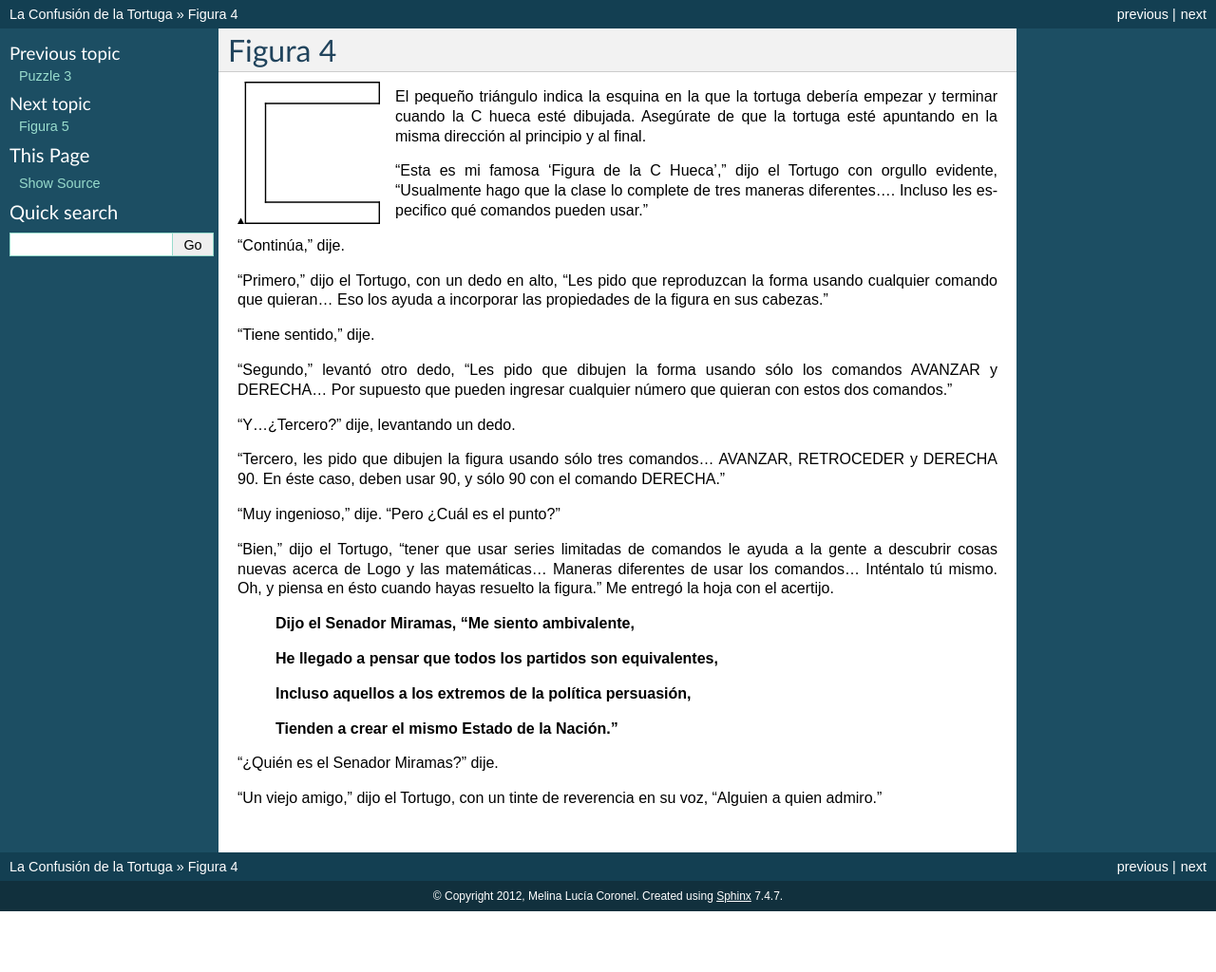
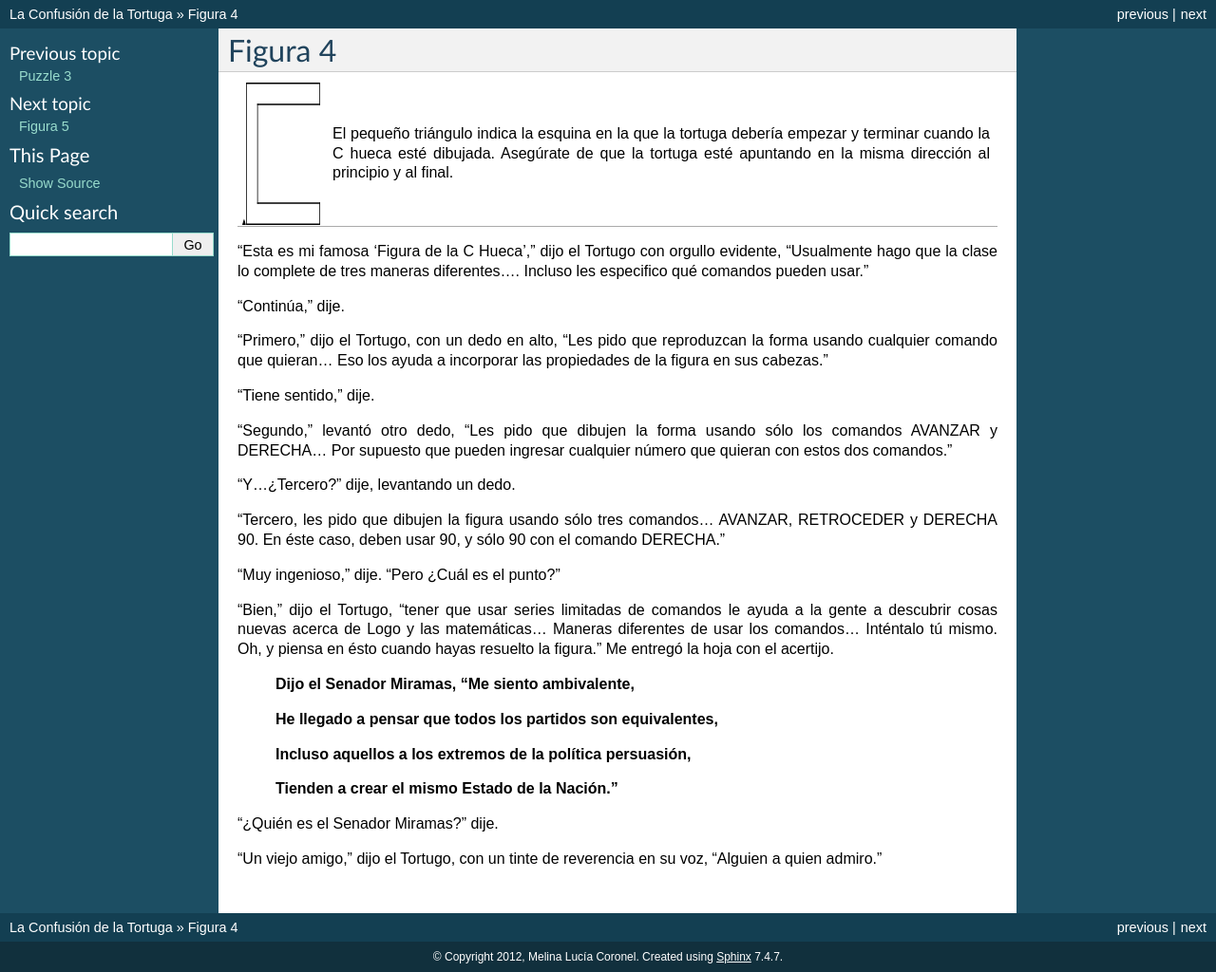
Before and after one commit to humitos/turtle-confusion-es, a Sphinx documentation site: the page built from docs/puzzle-04.rst, in a window 1280 px wide. Shown: the whole page at 95% size. Built offline with Sphinx 7.4.7, drawn with Linux system fonts in a browser that asks for light colours; before the commit the page ends 960 px from its top, so only the background shows below that.

Commit message:
Text (instructions) next to to puzzle 4

```diff
--- a/docs/puzzle-04.rst
+++ b/docs/puzzle-04.rst
@@ -1,14 +1,17 @@
 Figura 4
 ========
 
-.. image:: _static/images/confusion-4.svg
-   :height: 300px
-   :width: 300px
-   :scale: 50 %
-   :alt: Puzzle 4
-   :align: left
 
-El pequeño triángulo indica la esquina en la que la tortuga debería empezar y terminar cuando la C hueca esté dibujada. Asegúrate de que la tortuga esté apuntando en la misma dirección al principio y al final.
+.. list-table::
+   :class: mytable
+
+   * - .. image:: _static/images/confusion-4.svg
+          :height: 300px
+          :width: 300px
+          :scale: 50 %
+          :alt: Puzzle 4
+          :align: left
+     - El pequeño triángulo indica la esquina en la que la tortuga debería empezar y terminar cuando la C hueca esté dibujada. Asegúrate de que la tortuga esté apuntando en la misma dirección al principio y al final.
 
 "Esta es mi famosa 'Figura de la C Hueca'," dijo el Tortugo con orgullo evidente, "Usualmente hago que la clase lo complete de tres maneras diferentes.... Incluso les especifico qué comandos pueden usar."
 
```
Also changed, not shown: 1 other file.
